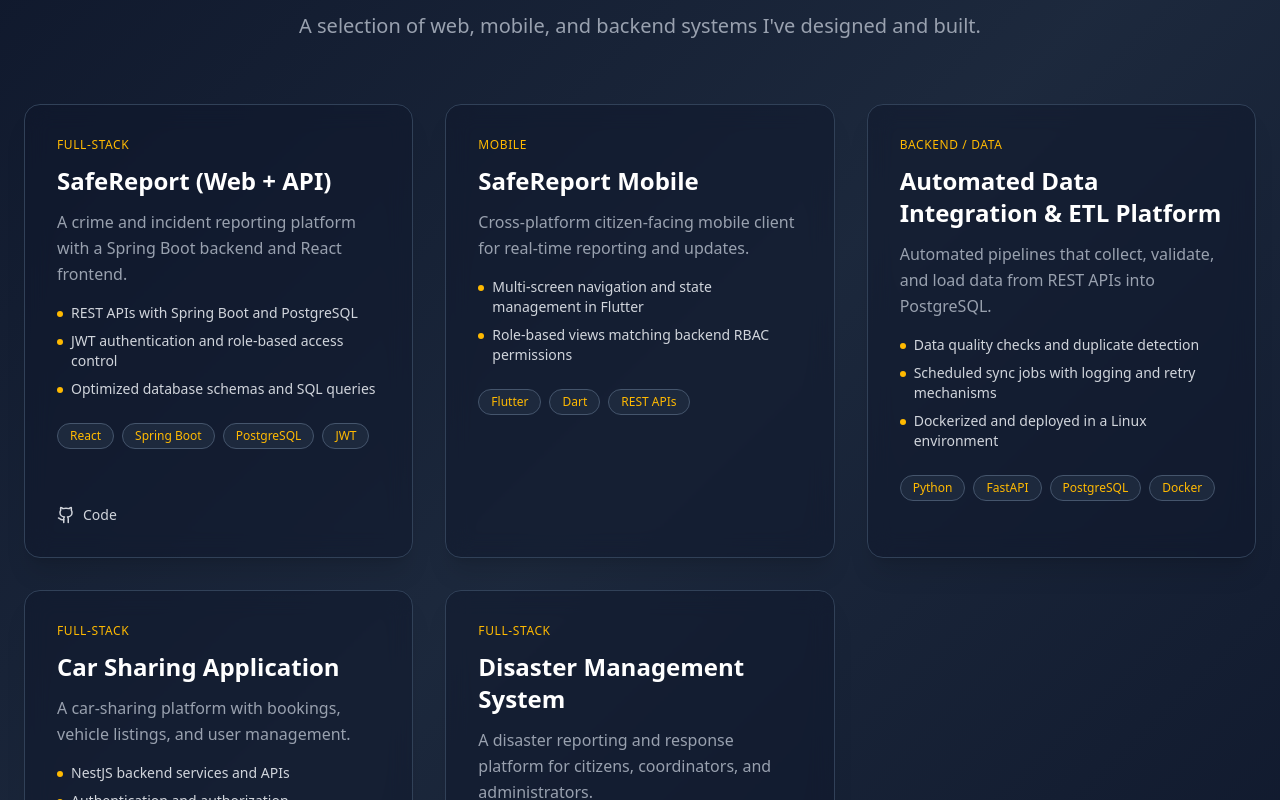
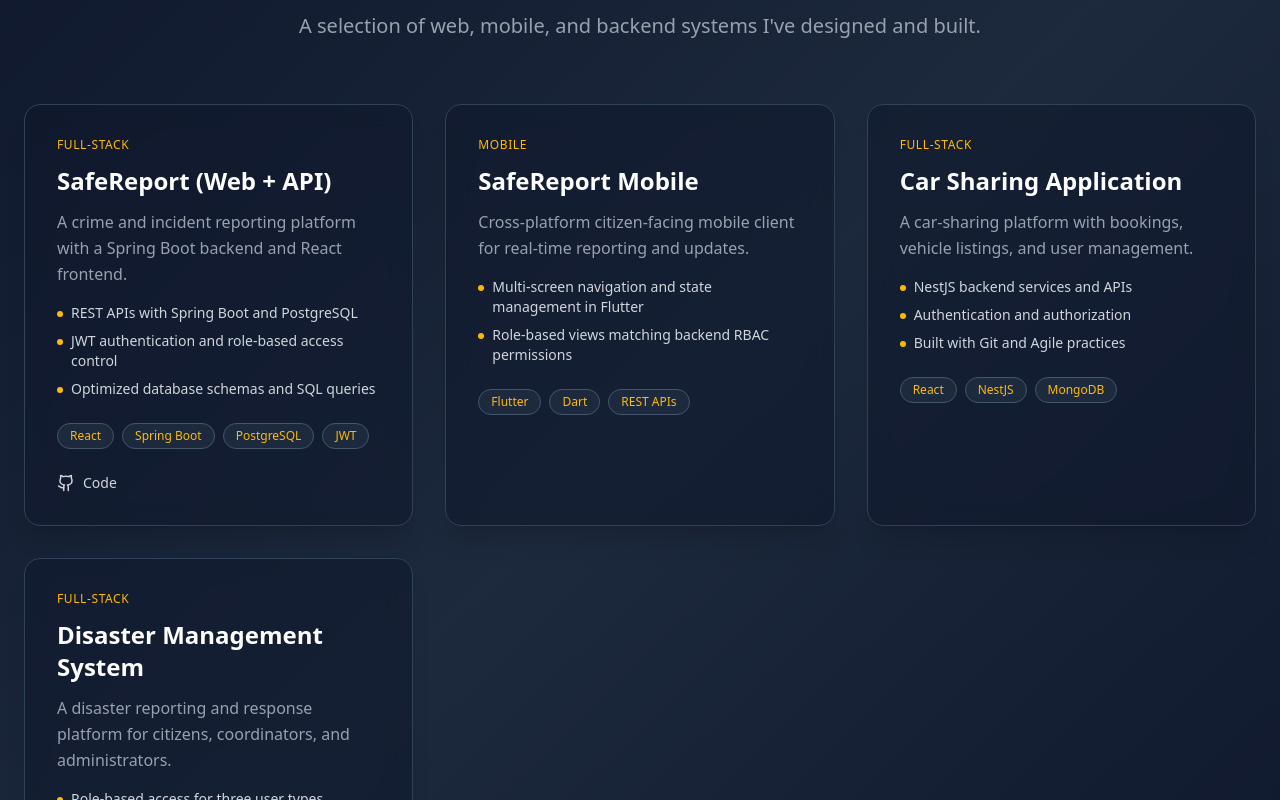
Before and after one commit to bakarekeandrew/My-Portfolio, a React (Vite) app: page / in a window 1280 px wide. Shown: the part 2520-3320 px from the top of the page. Built offline with nearby package versions, Linux system fonts and the light colour scheme.

Commit message:
ft:modified the current focus6

```diff
--- a/src/Components/Projects.jsx
+++ b/src/Components/Projects.jsx
@@ -25,19 +25,6 @@ const Projects = () => {
         "Role-based views matching backend RBAC permissions"
       ],
       technologies: ["Flutter", "Dart", "REST APIs"],
-      github: null,
-      live: null
-    },
-    {
-      title: "Automated Data Integration & ETL Platform",
-      category: "Backend / Data",
-      description: "Automated pipelines that collect, validate, and load data from REST APIs into PostgreSQL.",
-      highlights: [
-        "Data quality checks and duplicate detection",
-        "Scheduled sync jobs with logging and retry mechanisms",
-        "Dockerized and deployed in a Linux environment"
-      ],
-      technologies: ["Python", "FastAPI", "PostgreSQL", "Docker"],
       github: null,
       live: null
     },
```
